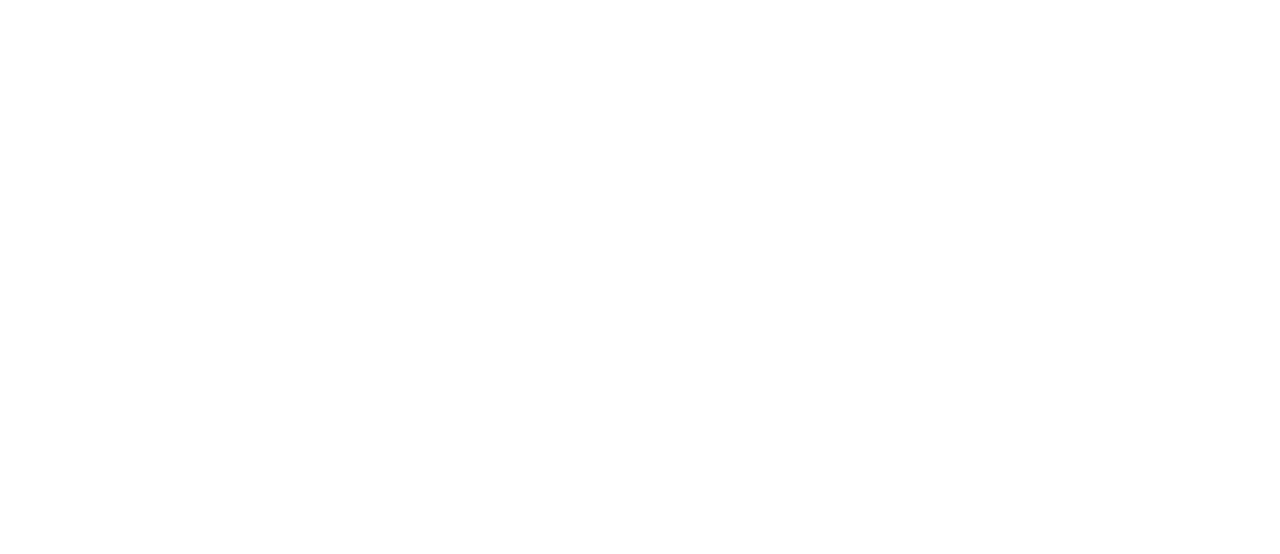
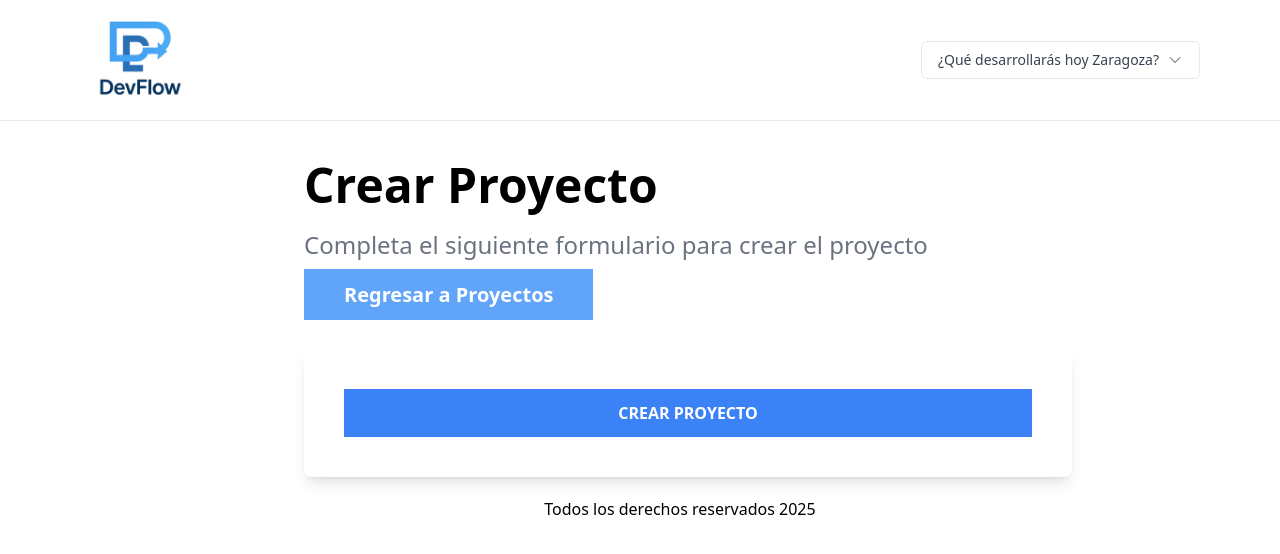
Before and after one commit to Sebastian-Zaragoza/DevFlow-Project-Task-Web-Application, a React (Vite) app in the folder ProjectAndTaskManager-Frontend/ProjectAndTaskManagerFrontEnd/: page /projects/create in a window 1280 px wide. Before the commit this address had no page. Shown: the top 554 px of the page. Built offline with nearby package versions, Linux system fonts and the light colour scheme.

Commit message:
feat: Add the principal views, header, logo and layout

```diff
--- a/ProjectAndTaskManager-Frontend/ProjectAndTaskManagerFrontEnd/package.json
+++ b/ProjectAndTaskManager-Frontend/ProjectAndTaskManagerFrontEnd/package.json
@@ -10,10 +10,14 @@
     "preview": "vite preview"
   },
   "dependencies": {
+    "@headlessui/react": "^2.2.2",
+    "@heroicons/react": "^2.2.0",
     "react": "^19.1.0",
     "react-dom": "^19.1.0",
+    "react-hook-form": "^7.56.3",
     "react-router": "^7.6.0",
-    "react-router-dom": "^7.6.0"
+    "react-router-dom": "^7.6.0",
+    "react-toastify": "^11.0.5"
   },
   "devDependencies": {
     "@eslint/js": "^9.25.0",
--- /dev/null
+++ b/ProjectAndTaskManager-Frontend/ProjectAndTaskManagerFrontEnd/src/components/Logo.tsx
@@ -0,0 +1,5 @@
+export default function Logo() {
+    return (
+        <img src="/Logo.png" alt="logo" width="120"/>
+    );
+}
--- /dev/null
+++ b/ProjectAndTaskManager-Frontend/ProjectAndTaskManagerFrontEnd/src/components/NavMenu.tsx
@@ -0,0 +1,71 @@
+import { Menu } from '@headlessui/react'
+import {
+    ChevronDownIcon,
+    UserIcon,
+    FolderIcon,
+    ArrowRightOnRectangleIcon,
+} from '@heroicons/react/24/solid'
+
+export default function NavMenu() {
+    return (
+        <Menu as="div" className="relative inline-block text-left">
+            <Menu.Button className="
+        inline-flex items-center space-x-2
+        bg-white border border-gray-200 rounded-md
+        px-4 py-2 text-sm font-medium text-gray-700
+        hover:bg-gray-50 focus:outline-none
+
+      ">
+                <span>¿Qué desarrollarás hoy Zaragoza?</span>
+                <ChevronDownIcon className="w-4 h-4 text-gray-500" aria-hidden="true" />
+            </Menu.Button>
+
+            <Menu.Items className="
+        absolute right-0 mt-2 w-48
+        bg-white border border-gray-200
+        rounded-md shadow-lg focus:outline-none
+      ">
+
+                <div className="px-4 py-2 text-sm text-gray-500 cursor-default">
+                    Menu
+                </div>
+                <Menu.Item>
+                    {({ active }) => (
+                        <button
+                            className={`group flex items-center w-full px-4 py-2 text-sm text-gray-700 ${
+                                active ? 'bg-gray-100' : ''
+                            }`}
+                        >
+                            <UserIcon className="w-5 h-5 mr-2 text-gray-500 group-hover:text-gray-700" />
+                            Mi Perfil
+                        </button>
+                    )}
+                </Menu.Item>
+                <Menu.Item>
+                    {({ active }) => (
+                        <button
+                            className={`group flex items-center w-full px-4 py-2 text-sm text-gray-700 ${
+                                active ? 'bg-gray-100' : ''
+                            }`}
+                        >
+                            <FolderIcon className="w-5 h-5 mr-2 text-gray-500 group-hover:text-gray-700" />
+                            Mis Proyectos
+                        </button>
+                    )}
+                </Menu.Item>
+                <Menu.Item>
+                    {({ active }) => (
+                        <button
+                            className={`group flex items-center w-full px-4 py-2 text-sm text-blue-600 ${
+                                active ? 'bg-gray-100' : ''
+                            }`}
+                        >
+                            <ArrowRightOnRectangleIcon className="w-5 h-5 mr-2 text-blue-600 group-hover:text-blue-700" />
+                            Cerrar Sesión
+                        </button>
+                    )}
+                </Menu.Item>
+            </Menu.Items>
+        </Menu>
+    )
+}
--- a/ProjectAndTaskManager-Frontend/ProjectAndTaskManagerFrontEnd/src/layouts/AppLayout.tsx
+++ b/ProjectAndTaskManager-Frontend/ProjectAndTaskManagerFrontEnd/src/layouts/AppLayout.tsx
@@ -1,5 +1,32 @@
+import {Outlet} from "react-router-dom"
+import Logo from "../components/Logo.tsx"
+import {ToastContainer} from "react-toastify"
+import 'react-toastify/dist/ReactToastify.css'
+import NavMenu from "../components/NavMenu.tsx";
+
 export default function AppLayout() {
     return (
-        <div></div>
-    );
+        <>
+            <header className="bg-white border-b border-gray-200">
+                <div className="max-w-screen-2xl mx-auto flex flex-col lg:flex-row justify-between items-center pl-20 pr-20">
+                    <div className="w-48">
+                        <Logo></Logo>
+                    </div>
+                    <NavMenu/>
+                </div>
+            </header>
+            <section className="max-w-screen-2xl mx-auto mt-10 pl-24">
+                <Outlet/>
+            </section>
+            <footer className="pl-20 py-5">
+                <p className="text-center">
+                    Todos los derechos reservados {new Date().getFullYear()}
+                </p>
+            </footer>
+            <ToastContainer
+                pauseOnHover={false}
+                pauseOnFocusLoss={false}
+            />
+        </>
+    )
 }
--- a/ProjectAndTaskManager-Frontend/ProjectAndTaskManagerFrontEnd/src/router.tsx
+++ b/ProjectAndTaskManager-Frontend/ProjectAndTaskManagerFrontEnd/src/router.tsx
@@ -1,13 +1,15 @@
 import {BrowserRouter, Routes, Route} from "react-router-dom"
 import AppLayout from "./layouts/AppLayout.tsx";
 import DashboardView from "./views/DashboardView.tsx";
+import CreateProjectView from "./views/projects/CreateProjectView.tsx";
 
 export default function Router() {
     return(
         <BrowserRouter>
             <Routes>
                 <Route element={<AppLayout/>}>
-                    <Route path='/' element={<DashboardView/>}></Route>
+                    <Route path='/' element={<DashboardView/>} index></Route>
+                    <Route path='/projects/create' element={<CreateProjectView/>}></Route>
                 </Route>
             </Routes>
         </BrowserRouter>
--- a/ProjectAndTaskManager-Frontend/ProjectAndTaskManagerFrontEnd/src/views/DashboardView.tsx
+++ b/ProjectAndTaskManager-Frontend/ProjectAndTaskManagerFrontEnd/src/views/DashboardView.tsx
@@ -1,5 +1,17 @@
+import {Link} from "react-router-dom"
 export default function DashboardView() {
     return (
-        <div></div>
-    );
+        <>
+            <h1 className="text-5xl font-black">Mis proyectos</h1>
+            <p className="text-2xl font-light text-gray-500 mt-5">Maneja y administra tus proyectos</p>
+
+            <nav className="my-10">
+                <Link className="bg-blue-400 hover:bg-blue-500 px-10 py-3 text-white text-xl font-bold
+            cursor-pointer transition-colors" to='/projects/create'>
+                    Crear Proyecto
+                </Link>
+            </nav>
+
+        </>
+    )
 }
--- /dev/null
+++ b/ProjectAndTaskManager-Frontend/ProjectAndTaskManagerFrontEnd/src/views/projects/CreateProjectView.tsx
@@ -0,0 +1,34 @@
+import {Link} from "react-router-dom"
+import {useForm} from "react-hook-form"
+
+export default function CreateProjectView() {
+    const initialValues= {
+        "projectName":"",
+        "clientName":"",
+        "description":""
+    }
+    const {register, handleSubmit, formState:{errors}} = useForm({defaultValues:initialValues})
+    const handleForm = (data) => {
+        console.log(data)
+    }
+    return (
+        <>
+            <div className="max-w-3xl mx-auto">
+                <h1 className="text-5xl font-black">Crear Proyecto</h1>
+                <p className="text-2xl font-light text-gray-500 mt-5">Completa el siguiente formulario para crear el proyecto</p>
+
+                <nav className="my-5">
+                    <Link className="bg-blue-400 hover:bg-blue-500 px-10 py-3 text-white text-xl font-bold
+                cursor-pointer transition-colors" to='/'>
+                        Regresar a Proyectos
+                    </Link>
+                </nav>
+                <form className="mt-10 bg-white shadow-lg p-10 rounded-lg" onSubmit={handleForm} noValidate>
+
+                    <input type="submit" value="Crear Proyecto" className="bg-blue-500 hover:bg-blue-600 w-full p-3
+                    text-white uppercase font-bold cursor-pointer transition-colors"/>
+                </form>
+            </div>
+        </>
+    )
+}
--- a/ProjectAndTaskManager-Frontend/ProjectAndTaskManagerFrontEnd/tailwind.config.js
+++ b/ProjectAndTaskManager-Frontend/ProjectAndTaskManagerFrontEnd/tailwind.config.js
@@ -1,11 +1,9 @@
 /** @type {import('tailwindcss').Config} */
 export default {
-  content: [
-      "./index.html",
-      "./src/**/*/{js,ts,tsx,jsx}"
-  ],
-  theme: {
-    extend: {},
-  },
-  plugins: [],
+    content: [
+        "./index.html",
+        "./src/**/*.{js,ts,jsx,tsx}"
+    ],
+    theme: { extend: {} },
+    plugins: [],
 }
```
Also changed, not shown: ProjectAndTaskManager-Frontend/ProjectAndTaskManagerFrontEnd/public/Logo.png (added), 1 other file (tests, documents, lock files or other folders).
